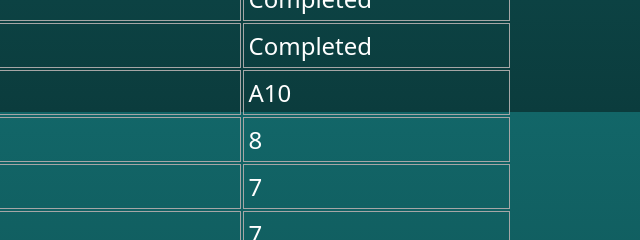
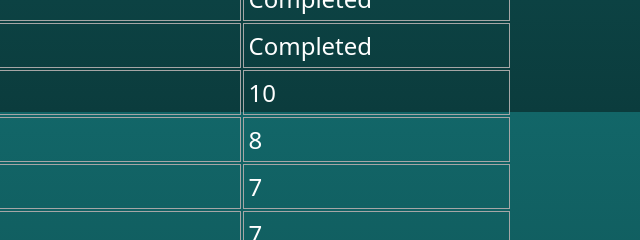
Before and after one commit to shashmahawar/clueminati, a plain HTML site: page leaderboard.html in a window 1280 px wide. Shown: the part 688-928 px from the top of the page, 640-1280 px from the left. Drawn offline with Linux system fonts and the light colour scheme; a web font is replaced by a local one.

Commit message:
Update leaderboard.html

```diff
--- a/leaderboard.html
+++ b/leaderboard.html
@@ -107,7 +107,7 @@
     <tr>
         <td class="td2">11</td>
         <td class="td2">Gargi Gupta</td>
-        <td class="td2">A10</td>
+        <td class="td2">10</td>
     </tr>
 
     <tr>
```
